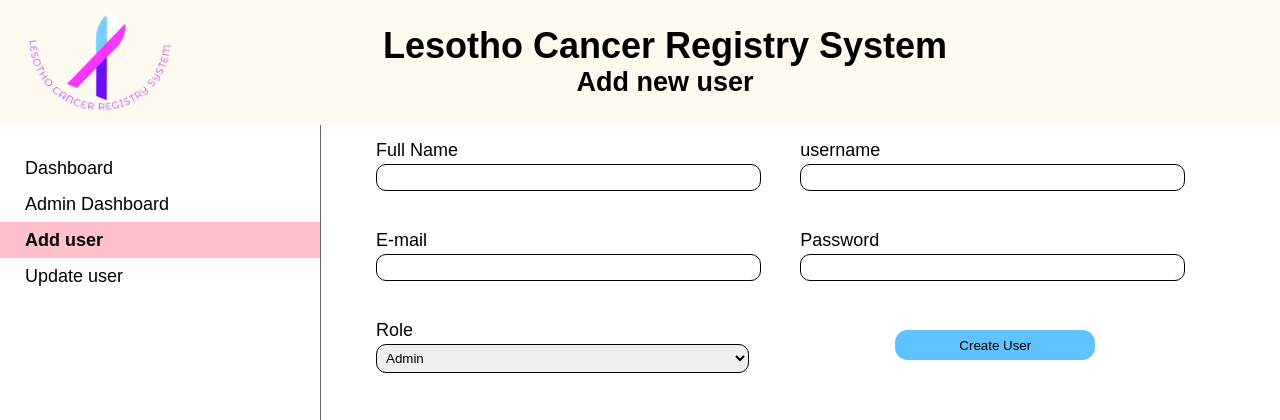
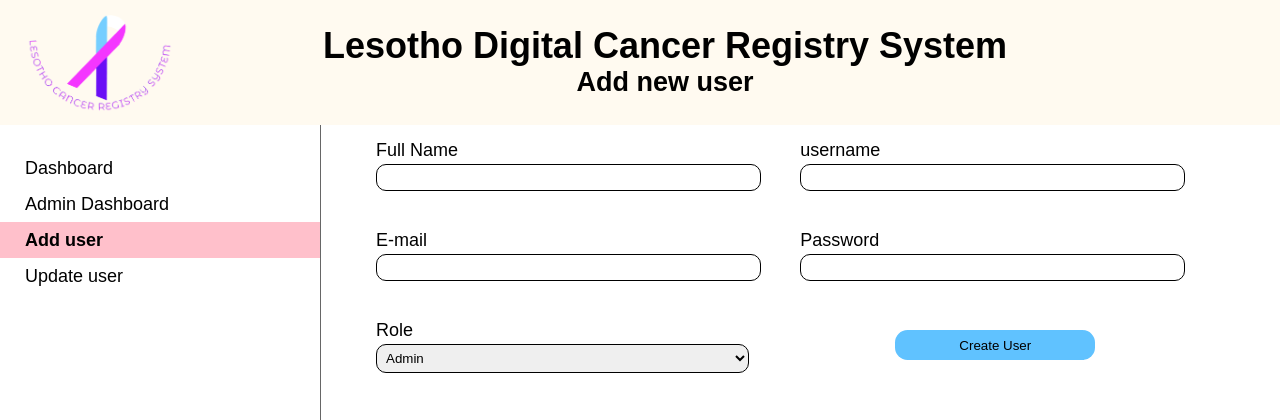
Before and after one commit to monkythe7th/cancerBurdenReseachLs, a Flask app: template templates/auth.html in a window 1280 px wide. Shown: the top 420 px of the page. Run offline with Flask 3, Linux system fonts and the light colour scheme; the template is opened without the code that fills it, so the values that code supplies are empty; parts of the project's set-up code (start-up, migrations or seed data) failed here and were passed over; some libraries are stand-ins or nearby versions.

Commit message:
change name

```diff
--- a/templates/auth.html
+++ b/templates/auth.html
@@ -4,7 +4,7 @@ Cancer Burden Research Project
 {% endblock %}
 {% block header %}
 <h1>
-    Lesotho Cancer Registry System
+    Lesotho Digital Cancer Registry System
 </h1>
 <h2>Add new user</h2>
 {% endblock %}
--- a/templates/authdash.html
+++ b/templates/authdash.html
@@ -4,7 +4,7 @@ Cancer Burden Research Project
 {% endblock %}
 {% block header %}
 <h1>
-    Lesotho Cancer Registry System
+    Lesotho Digital Cancer Registry System
 </h1>
 <h2>Admin Dashboard</h2>
 {% endblock %}
--- a/templates/authupdate.html
+++ b/templates/authupdate.html
@@ -4,7 +4,7 @@ Cancer Burden Research Project
 {% endblock %}
 {% block header %}
 <h1>
-    Lesotho Cancer Registry System
+    Lesotho Digital Cancer Registry System
 </h1>
 <h2>Update User</h2>
 {% endblock %}
--- a/templates/demographic.html
+++ b/templates/demographic.html
@@ -4,7 +4,7 @@ Cancer Burden Research Project
 {% endblock %}
 {% block header %}
 <h1>
-    Lesotho Cancer Registry System
+    Lesotho Digital Cancer Registry System
 </h1>
 <h2>Patient information</h2>
 {% endblock %}
--- a/templates/followup.html
+++ b/templates/followup.html
@@ -4,7 +4,7 @@ Cancer Burden Research Project
 {% endblock %}
 {% block header %}
 <h1>
-    Lesotho Cancer Registry System
+    Lesotho Digital Cancer Registry System
 </h1>
 <h2>Follow up</h2>
 {% endblock %}
--- a/templates/get_all.html
+++ b/templates/get_all.html
@@ -4,7 +4,7 @@ Cancer Burden Research Project
 {% endblock %}
 {% block header %}
 <h1>
-    Lesotho Cancer Registry System
+    Lesotho Digital Cancer Registry System
 </h1>
 <h2>All Screening Records</h2>
 {% endblock %}
--- a/templates/get_one.html
+++ b/templates/get_one.html
@@ -4,7 +4,7 @@ Cancer Burden Research Project
 {% endblock %}
 {% block header %}
 <h1>
-    Lesotho Cancer Registry System
+    Lesotho Digital Cancer Registry System
 </h1>
 <h2>Screening Review</h2>
 {% endblock %}
--- a/templates/index.html
+++ b/templates/index.html
@@ -4,7 +4,7 @@ Cancer Burden Research Project
 {% endblock %}
 {% block header %}
 <h1>
-    Lesotho Cancer Registry System
+    Lesotho Digital Cancer Registry System
 </h1>
 {% endblock %}
 {% block content %}
--- a/templates/login.html
+++ b/templates/login.html
@@ -4,7 +4,7 @@ Cancer Burden Research Project
 {% endblock %}
 {% block header %}
 <h1>
-    Lesotho Cancer Registry System
+    Lesotho Digital Cancer Registry System
 </h1>
 {% endblock %}
 {% block content %}
--- a/templates/screening.html
+++ b/templates/screening.html
@@ -4,7 +4,7 @@ Cancer Burden Research Project
 {% endblock %}
 {% block header %}
 <h1>
-    Lesotho Cancer Registry System
+    Lesotho Digital Cancer Registry System
 </h1>
 <h2>Screening</h2>
 {% endblock %}
--- a/templates/source_info.html
+++ b/templates/source_info.html
@@ -4,7 +4,7 @@ Cancer Burden Research Project
 {% endblock %}
 {% block header %}
 <h1>
-    Lesotho Cancer Registry System
+    Lesotho Digital Cancer Registry System
 </h1>
 <h2>Source of Information</h2>
 {% endblock %}
--- a/templates/treatment.html
+++ b/templates/treatment.html
@@ -4,7 +4,7 @@ Cancer Burden Research Project
 {% endblock %}
 {% block header %}
 <h1>
-    Lesotho Cancer Registry System
+    Lesotho Digital Cancer Registry System
 </h1>
 <h2>Treatment</h2>
 {% endblock %}
--- a/templates/tumour_form.html
+++ b/templates/tumour_form.html
@@ -4,7 +4,7 @@ Cancer Burden Research Project
 {% endblock %}
 {% block header %}
 <h1>
-    Lesotho Cancer Registry System
+    Lesotho Digital Cancer Registry System
 </h1>
 <h2>Tumour Markers</h2>
 {% endblock %}
```
